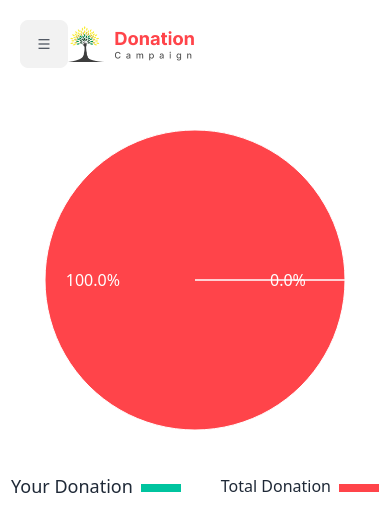
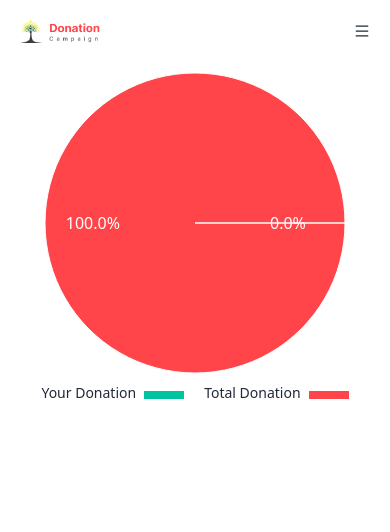
Before and after one commit to shamshul-haque/donation-campaign, a React (Vite) app: page /statistics in a window 390 px wide. Shown: the top 532 px of the page. Built offline with nearby package versions, Linux system fonts and the light colour scheme.

Commit message:
fixes all responsive issues and bugs

```diff
--- a/src/components/banner/Banner.jsx
+++ b/src/components/banner/Banner.jsx
@@ -20,8 +20,8 @@ const Banner = ({ setSearchQuery }) => {
     >
       <div className="hero-overlay bg-white bg-opacity-90"></div>
       <div className="hero-content text-center">
-        <div className="pt-52 pb-36">
-          <h1 className="mb-5 text-5xl font-bold">
+        <div className="py-20 md:py-40">
+          <h1 className="mb-5 text-3xl md:text-4xl lg:text-5xl font-bold">
             I Grow By Helping People In Need
           </h1>
           <form onSubmit={handleSearch}>
@@ -31,7 +31,7 @@ const Banner = ({ setSearchQuery }) => {
               name="search"
               value={inputValue}
               onChange={(e) => setInputValue(e.target.value)}
-              className="w-1/2 border border-gray-200 outline-0 p-2 rounded-md"
+              className="md:w-1/2 border border-gray-200 outline-0 p-2 rounded-md"
             />
             <button
               className="bg-red-500 p-2 text-white rounded-r-md -ml-16 font-semibold"
--- a/src/components/donation/Category.jsx
+++ b/src/components/donation/Category.jsx
@@ -20,7 +20,10 @@ const Category = ({ category }) => {
           >
             {Category}
           </button>
-          <h1 className="font-bold" style={{ color: Text_button_bg }}>
+          <h1
+            className="font-bold line-clamp-1"
+            style={{ color: Text_button_bg }}
+          >
             {Title}
           </h1>
         </div>
--- a/src/components/donation/Donation.jsx
+++ b/src/components/donation/Donation.jsx
@@ -23,11 +23,15 @@ const Donation = () => {
         {donated.slice(0, dataLength).map((item) => (
           <div
             key={item.id}
-            className="card card-side bg-base-100 shadow-xl"
+            className="card flex flex-col lg:card-side shadow-xl"
             style={{ backgroundColor: item.Card_bg }}
           >
             <figure>
-              <img src={item.Picture} alt="Movie" className="h-full w-60" />
+              <img
+                src={item.Picture}
+                alt="Movie"
+                className="h-full w-full lg:w-60 "
+              />
             </figure>
             <div className="card-body">
               <div className="card-actions justify-start">
--- a/src/components/header/Navbar.jsx
+++ b/src/components/header/Navbar.jsx
@@ -1,8 +1,11 @@
-import { AiOutlineMenu } from "react-icons/ai";
+import { useState } from "react";
+import { AiOutlineClose, AiOutlineMenu } from "react-icons/ai";
 import { Link, NavLink } from "react-router-dom";
 import logo from "../../assets/logo/logo.png";
 
 const Navbar = () => {
+  const [toggleMenu, setToggleMenu] = useState(false);
+
   const links = (
     <>
       <li>
@@ -39,25 +42,26 @@ const Navbar = () => {
   );
 
   return (
-    <div className="navbar px-5 md:px-10 lg:px-16 py-5">
-      <div className="navbar-start">
-        <div className="dropdown">
-          <label tabIndex={0} className="btn lg:hidden">
-            <AiOutlineMenu />
-          </label>
-          <ul
-            tabIndex={0}
-            className="menu menu-sm dropdown-content mt-3 z-[1] p-2 shadow bg-base-100 rounded-box"
-          >
-            {links}
-          </ul>
-        </div>
+    <div className="flex justify-between items-center px-5 md:px-10 lg:px-16 py-5">
+      <div>
         <Link to="/">
-          <img src={logo} alt="logo" />
+          <img src={logo} alt="logo" className="w-20 lg:w-24" />
         </Link>
       </div>
-      <div className="navbar-end hidden lg:flex">
+      <div className="hidden lg:flex">
         <ul className="flex gap-5 px-1">{links}</ul>
+      </div>
+      <div className="lg:hidden flex">
+        <div onClick={() => setToggleMenu(!toggleMenu)}>
+          {toggleMenu === true ? <AiOutlineClose /> : <AiOutlineMenu />}
+        </div>
+        <ul
+          className={`absolute right-8 bg-yellow-200 rounded-lg p-5 ${
+            toggleMenu ? `top-14` : `-top-40`
+          } duration-1000 z-10`}
+        >
+          {links}
+        </ul>
       </div>
     </div>
   );
--- a/src/components/statistics/Statistics.jsx
+++ b/src/components/statistics/Statistics.jsx
@@ -38,7 +38,7 @@ const Statistics = () => {
   };
 
   return (
-    <div className="h-96 w-96 mx-auto">
+    <div className="h-80 md:h-96 w-80 md:w-96 mx-auto">
       <ResponsiveContainer width="100%" height="100%">
         <PieChart width={500} height={500}>
           <Pie
@@ -60,13 +60,13 @@ const Statistics = () => {
           </Pie>
         </PieChart>
       </ResponsiveContainer>
-      <div className="flex gap-10 justify-center">
+      <div className="flex gap-5 md:gap-10 justify-center pb-5">
         <div className="flex items-center gap-2">
-          <p className="text-lg">Your Donation</p>
+          <p className="text-sm md:text-base">Your Donation</p>
           <p className="w-10 h-2 bg-[#00C49F] mt-1"></p>
         </div>
         <div className="flex items-center gap-2">
-          <p>Total Donation</p>
+          <p className="text-sm md:text-base">Total Donation</p>
           <p className="w-10 h-2 bg-[#FF444A] mt-1"></p>
         </div>
       </div>
```
